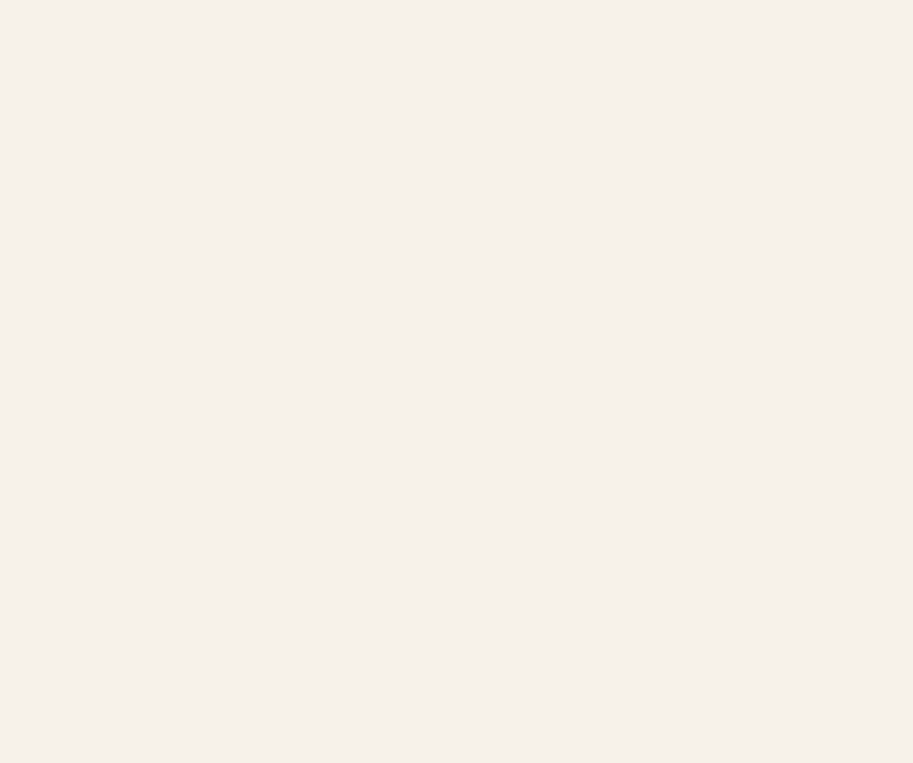
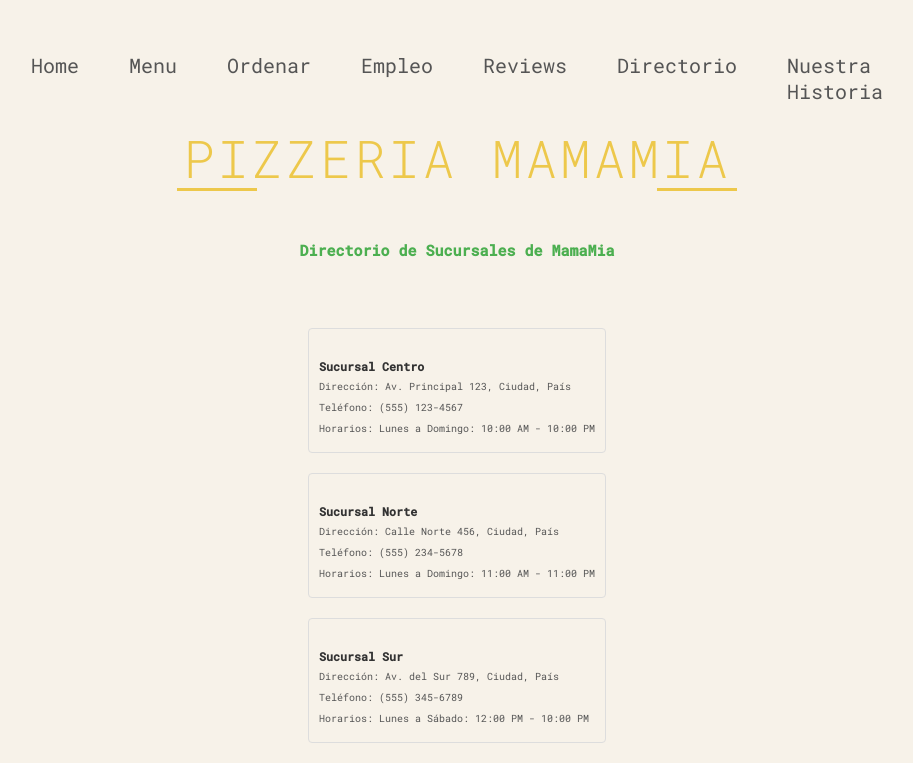
Before and after one commit to Macias-Monica/mamamia, a React (Create React App) app: page /locations in a window 1280 px wide. Before the commit this address had no page. Shown: the top 763 px of the page, without its empty margins (183-1096 px from the left). Built offline with nearby package versions, Linux system fonts and the light colour scheme.

Commit message:
Proyecto 2 - Directorio

```diff
--- /dev/null
+++ b/src/Locations.js
@@ -0,0 +1,81 @@
+import React from "react";
+import Header from "./NavBar"; // Asegúrate de importar tu Navbar
+
+function Locations() {
+  const branches = [
+    {
+      name: "Sucursal Centro",
+      address: "Av. Principal 123, Ciudad, País",
+      phone: "(555) 123-4567",
+      hours: "Lunes a Domingo: 10:00 AM - 10:00 PM",
+    },
+    {
+      name: "Sucursal Norte",
+      address: "Calle Norte 456, Ciudad, País",
+      phone: "(555) 234-5678",
+      hours: "Lunes a Domingo: 11:00 AM - 11:00 PM",
+    },
+    {
+      name: "Sucursal Sur",
+      address: "Av. del Sur 789, Ciudad, País",
+      phone: "(555) 345-6789",
+      hours: "Lunes a Sábado: 12:00 PM - 10:00 PM",
+    },
+    {
+      name: "Sucursal Este",
+      address: "Calle Este 321, Ciudad, País",
+      phone: "(555) 456-7890",
+      hours: "Martes a Domingo: 1:00 PM - 9:00 PM",
+    },
+  ];
+
+  return (
+    <div className="container">
+      <Header />
+      <h2>Directorio de Sucursales de MamaMia</h2>
+      <section className="branches">
+        {branches.map((branch, index) => (
+          <div key={index} className="branch">
+            <h3>{branch.name}</h3>
+            <p>Dirección: {branch.address}</p>
+            <p>Teléfono: {branch.phone}</p>
+            <p>Horarios: {branch.hours}</p>
+          </div>
+        ))}
+      </section>
+
+      <style jsx>{`
+        .container {
+          max-width: 600px;
+          margin: auto;
+          padding: 20px;
+        }
+
+        h2 {
+          color: #4caf50;
+          margin-bottom: 20px;
+        }
+
+        h3 {
+          margin-top: 20px;
+          color: #333;
+        }
+
+        .branch {
+          margin-bottom: 20px;
+          padding: 10px;
+          border: 1px solid #ddd;
+          border-radius: 4px;
+        }
+
+        p {
+          margin: 5px 0;
+          line-height: 1.6;
+          color: #555;
+        }
+      `}</style>
+    </div>
+  );
+}
+
+export default Locations;
--- a/src/NavBar.js
+++ b/src/NavBar.js
@@ -21,6 +21,9 @@ export default function Header() {
             <Link to="/reviews">Reviews</Link>
           </li>
           <li>
+            <Link to="/locations">Directorio</Link>
+          </li>
+          <li>
             <Link to="/aboutus">Nuestra Historia</Link>
           </li>
         </ul>
--- a/src/index.js
+++ b/src/index.js
@@ -8,6 +8,7 @@ import React from "react";
 import JobApplicationPage from "./jobs";
 import ReviewsPage from "./reviews";
 import AboutUs from "./AboutUs"; // Importa el nuevo componente
+import Locations from "./Locations"; // Actualiza la importación aquí
 
 const root = ReactDOM.createRoot(document.getElementById("root"));
 
@@ -20,6 +21,7 @@ root.render(
         <Route path="/order" element={<OrderPage />} />
         <Route path="/jobs" element={<JobApplicationPage />} />
         <Route path="/reviews" element={<ReviewsPage />} />
+		<Route path="/locations" element={<Locations />} />
 		<Route path="/AboutUs" element={<AboutUs />} />
       </Routes>
     </Router>
```
